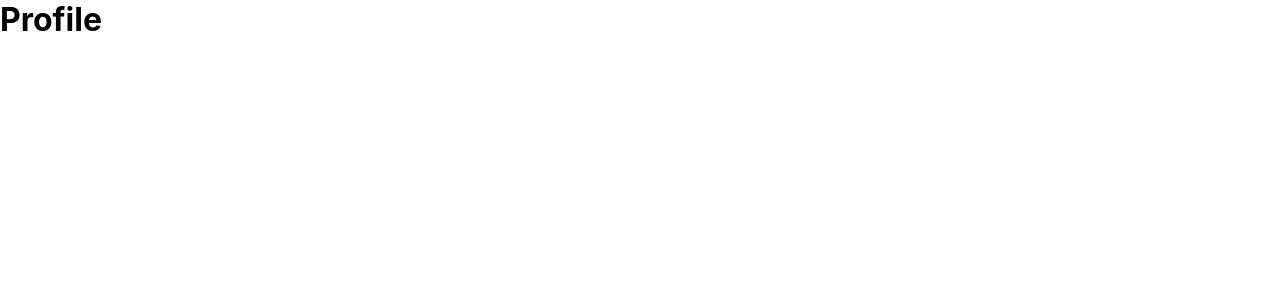
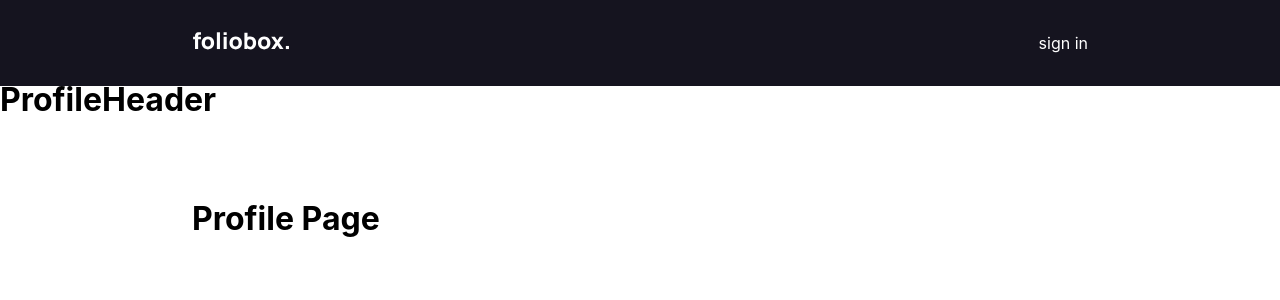
Before and after one commit to joaomendoncaa/foliobox-frontend, a Next.js app: page /profile in a window 1280 px wide. Shown: the top 300 px of the page. Built offline with nearby package versions, Linux system fonts and the light colour scheme.

Commit message:
ProfileHeader Development

```diff
--- /dev/null
+++ b/components/MobileProfileHeader/index.js
@@ -0,0 +1,3 @@
+export default function MobileProfileHeader() {
+    return (<h1 style={{ paddingTop: 10 + 'vh' }}>MobileProfileHeader</h1>)
+}
--- /dev/null
+++ b/components/ProfileHeader/index.js
@@ -0,0 +1,3 @@
+export default function ProfileHeader() {
+    return (<h1 style={{ paddingTop: 10 + 'vh' }}>ProfileHeader</h1>)
+}
--- a/package.json
+++ b/package.json
@@ -11,6 +11,7 @@
     "next": "10.0.5",
     "react": "17.0.1",
     "react-dom": "17.0.1",
+    "react-responsive": "^8.2.0",
     "styled-components": "^5.2.1"
   }
 }
--- a/pages/profile.js
+++ b/pages/profile.js
@@ -1,5 +1,28 @@
+import { useMediaQuery } from 'react-responsive'
+import Head from 'next/head'
+
+import TopHeader from '../components/TopHeader'
+import ProfileHeader from '../components/ProfileHeader'
+import MobileProfileHeader from '../components/MobileProfileHeader'
+
+import {
+    Container
+} from '../styles/Profile'
+
 export default function Profile() {
+    const isMobile = useMediaQuery({ query: '(max-width: 900px)' })
+
     return (
-        <h1>Profile</h1>
+        <div>
+            <Head>
+                <title>Foliobox | Profile</title>
+                <link rel="icon" href="/favicon.ico" />
+            </Head>
+            <TopHeader />
+            {isMobile ? <MobileProfileHeader /> : <ProfileHeader />}
+            <Container>
+                <h1>Profile Page</h1>
+            </Container>
+        </div >
     )
 }
--- a/styles/GlobalStyles.js
+++ b/styles/GlobalStyles.js
@@ -19,7 +19,7 @@ export const GlobalStyles = createGlobalStyle`
     body {
         padding: 0;
         margin: 0;
-        font-family: -apple-system, BlinkMacSystemFont, Segoe UI, Roboto, Oxygen,
+        font-family: Manrope, -apple-system, BlinkMacSystemFont, Segoe UI, Roboto, Oxygen,
             Ubuntu, Cantarell, Fira Sans, Droid Sans, Helvetica Neue, sans-serif;
     }
 
--- /dev/null
+++ b/styles/Profile.js
@@ -0,0 +1,5 @@
+import styled from 'styled-components'
+
+export const Container = styled.div`
+    padding: 10vh var(--horizontal-padding) 0 var(--horizontal-padding);
+`
```
Also changed, not shown: pages/signin.js (+6 -1 lines), components/MobileProfileHeader/styles.js (added), components/ProfileHeader/styles.js (added), 1 other file (tests, documents, lock files or other folders).
